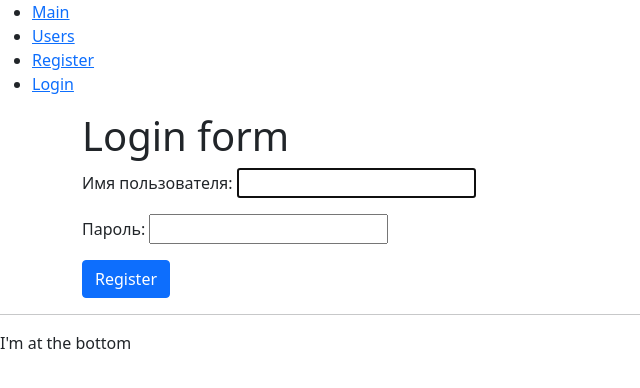
After one commit to mjh-sakh/python-project-lvl4, a Django app: page /login/ in a window 1280 px wide. The commit adds this page. Shown: the top 388 px of the page, without its empty margins (0-640 px from the left). Run offline with Django 3.2, Linux system fonts and the light colour scheme.

Commit message:
add login and logout navigation add user registration view (GET only)

```diff
--- a/task_manager/templates/base.html
+++ b/task_manager/templates/base.html
@@ -1,3 +1,5 @@
+{% load i18n %}
+
 <!DOCTYPE html>
 <html lang="en">
 <head>
@@ -12,7 +14,13 @@
         {% block sidebar %}
             <ul>
                 <li><a href="{% url 'home' %}">Main</a></li>
-            <li>Other</li>
+                <li><a href="{% url 'users_list' %}">Users</a></li>
+                <li><a href="{% url 'user_register' %}">Register</a></li>
+                {% if request.user.is_authenticated %}
+                <li><a href="{% url 'logout' %}">{% translate "Logout" %}</a></li>
+                {% else %}
+                <li><a href="{% url 'login' %}">{% translate "Login" %}</a></li>
+                {% endif  %}
             </ul>
         {% endblock %}
     </div>
--- a/task_manager/templates/base_user.html
+++ b/task_manager/templates/base_user.html
@@ -3,7 +3,7 @@
 
 {% block content %}
     <div>
-        <h1>{% block title %}{% translate "Update user information" %}{% endblock %}</h1>
+        <h1>{% block title %}{{ page_header }}{% endblock %}</h1>
 
         <form method="post">
             {% block user_data %}
--- /dev/null
+++ b/task_manager/templates/login.html
@@ -0,0 +1,15 @@
+{% extends 'base.html' %}
+{% load i18n %}
+
+{% block content %}
+    <h1>{% translate "Login form" %}</h1>
+    <form method="POST">
+        {% csrf_token %}
+        <div class="form-group">
+            {{ form.as_p }}
+        </div>
+        <div class="form-group">
+            <input class="btn btn-primary" type="submit" value="{% translate "Register" %}">
+        </div>
+    </form>
+{% endblock %}
--- a/task_manager/urls.py
+++ b/task_manager/urls.py
@@ -16,10 +16,14 @@ Including another URLconf
 from django.contrib import admin
 from django.urls import path
 from task_manager import views
+from django.contrib.auth.views import LogoutView
 
 urlpatterns = [
     path('', views.index, name='home'),
     path('users/', views.UsersView.as_view(), name='users_list'),
+    path('login/', views.UserLoginView.as_view(), name='login'),
+    path('logout/', LogoutView.as_view(next_page='home'), name='logout'),
+    path('users/create', views.user_registration_view, name='user_register'),
     path('users/<int:user_id>/update', views.user_update_view, name="user_update"),
     path('admin/', admin.site.urls),
 ]
--- a/task_manager/views.py
+++ b/task_manager/views.py
@@ -2,13 +2,26 @@ from django.shortcuts import render
 from task_manager.settings import DEBUG
 from django.utils.translation import gettext as _
 from django.contrib.auth import get_user_model
+from django.contrib.auth.views import LoginView
 from django.views.generic.list import ListView
+from django.urls import reverse_lazy
+
 
 def index(request):
     return render(request, 'index.html', context={
         'who': _('World'),
         'env_type': 'dev' if DEBUG else 'prod',
     })
+
+
+class UserLoginView(LoginView):
+    template_name = 'login.html'
+    fields = '__all__'
+    redirect_authenticated_user = True
+
+    def get_success_url(self):
+        return reverse_lazy('users_list')
+
 
 class UsersView(ListView):
     model = get_user_model()
@@ -20,6 +33,16 @@ def user_update_view(request, user_id):
     users = get_user_model()
     user = users.objects.all().filter(id=user_id)[0]
     return render(request, 'base_user.html', context={
+        'page_header': _("Update user information"),
         'user': user,
         'form_action': _('Update'),
     })
+
+
+def user_registration_view(request):
+    users = get_user_model()
+    return render(request, 'base_user.html', context={
+        'page_header': _('Registration'),
+        'user': None,
+        'form_action': _('Register'),
+    })
```
Also changed, not shown: task_manager/locale/ru/LC_MESSAGES/django.po, 1 other file.
